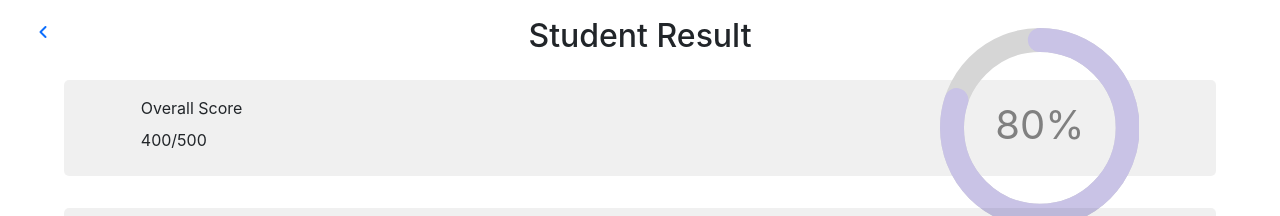
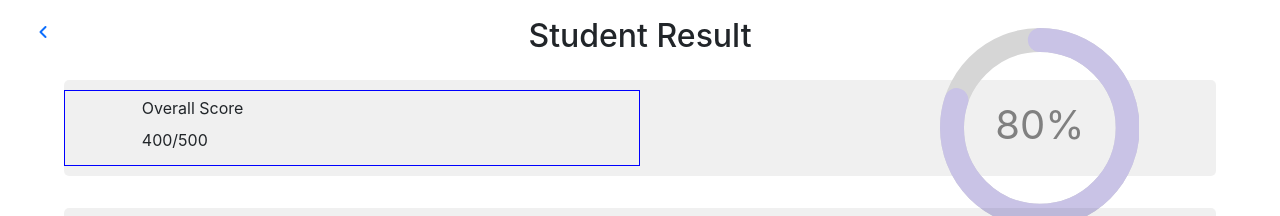
Before and after one commit to Rupam-B/school-management-app, a React (Create React App) app: page /StudentResults in a window 1280 px wide. Shown: the top 216 px of the page. Built offline with nearby package versions, Linux system fonts and the light colour scheme; grey boxes are pictures that could not be loaded.

Commit message:
result page addded2

```diff
--- a/src/Components/Student Section/Student Results/StudentResultStyle.css
+++ b/src/Components/Student Section/Student Results/StudentResultStyle.css
@@ -26,9 +26,9 @@
     margin: auto;
 }
 .Student-all-Result-mid-div-avg-score{
-    width: 40%;
+    width: 50%;
     height: 80%;
-    /* border: 1px solid blue; */
+    border: 1px solid blue;
     display: flex;
     flex-direction: column;
     justify-content: center;
```
